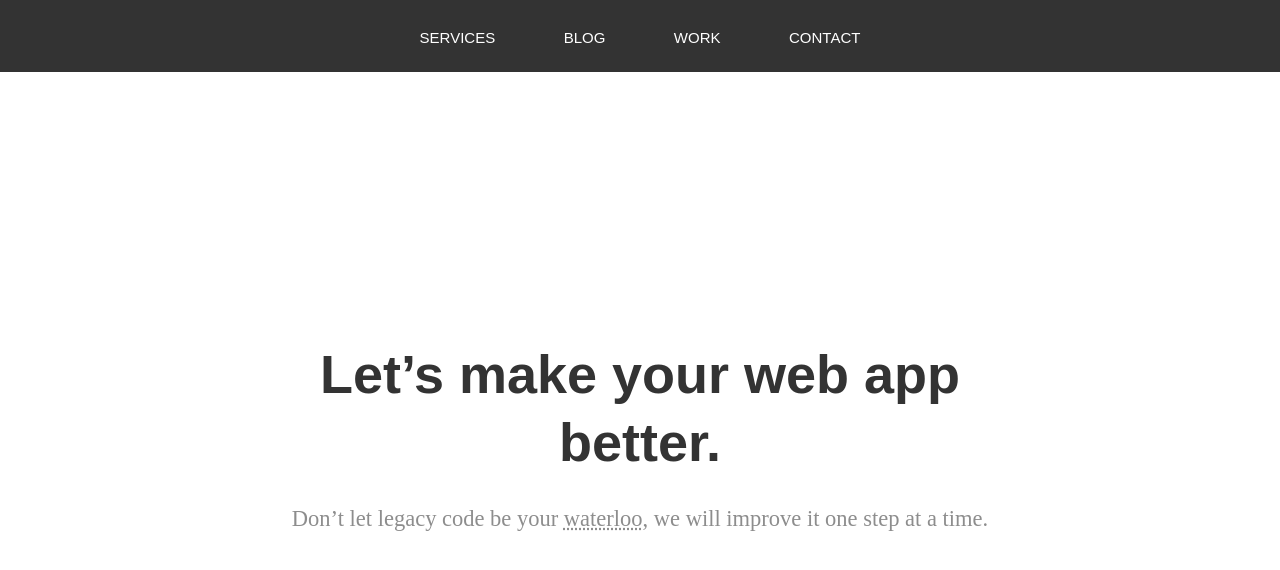
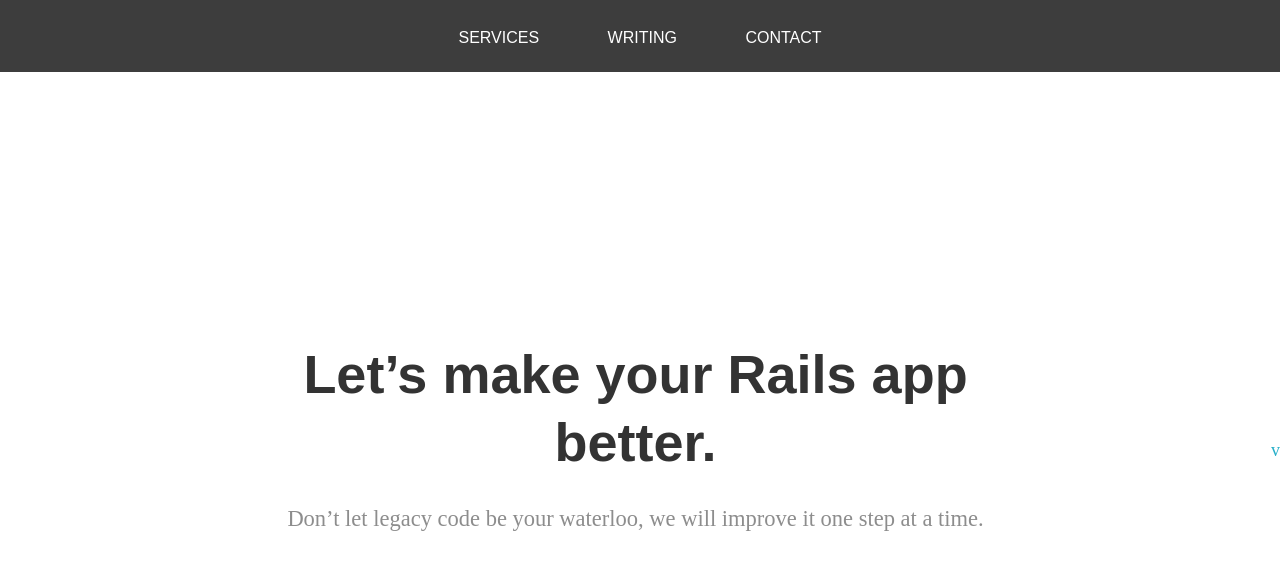
Before and after one commit to sorentwo/soren-website, a Jekyll site: the page built from index.html, in a window 1280 px wide and 900 px high. Shown: the top 570 px of the window. Built offline with Jekyll 4.4.1, drawn with Linux system fonts in a browser that asks for light colours; Markdown is read by kramdown in place of the engine named in the settings; comment, search, counter and statistics services are not loaded; some of the changed text lies outside the part shown.

Commit message:
Index refinement, services additions

```diff
--- a/_layouts/default.html
+++ b/_layouts/default.html
@@ -22,9 +22,8 @@
     <header>
       <nav class="wrapper">
         <a class="logotype" href="/"></a>
-        <a href="#services">Services</a>
-        <a href="/blog">Blog</a>
-        <a href="/work">Work</a>
+        <a href="/#services">Services</a>
+        <a href="/blog">Writing</a>
         <a href="/contact">Contact</a>
       </nav>
     </header>
--- a/_sass/_global.scss
+++ b/_sass/_global.scss
@@ -12,7 +12,7 @@
 
 .wrapper {
   margin: 0 auto;
-  max-width: 720px;
+  max-width: 800px;
   overflow: hidden;
 
   &.room-on-top {
--- a/_sass/_header.scss
+++ b/_sass/_header.scss
@@ -1,8 +1,8 @@
 header {
-  background: $color-dark;
-  height: 4em;
+  background: rgba(51, 51, 51, 0.95);
+  height: line-units(4);
   position: fixed;
-  line-height: 4em;
+  line-height: line-units(4);
   top: 0;
   left: 0;
   width: 100%;
@@ -14,7 +14,7 @@
     a {
       color: $color-white;
       font-family: $font-family-sans;
-      font-size: 15px;
+      font-size: $font-size-smaller;
       margin-right: $grid-unit * 8;
       text-transform: uppercase;
       vertical-align: middle;
--- a/_sass/_services.scss
+++ b/_sass/_services.scss
@@ -1,18 +1,21 @@
 .services {
-  padding: 2em 0;
+  display: flex;
+  flex-flow: row wrap;
+  justify-content: space-around;
+  padding: line-units(2) 0;
 }
 
 .services-title {
-  margin-bottom: 2em;
+  margin-bottom: line-units(2);
   text-align: center;
+  flex: 1 100%;
 }
 
 .services-item {
-  width: (800px - (16 * 2)) / 3;
-  float: left;
-  margin-right: 16px;
+  flex: 50% 0;
+  margin-bottom: line-units(2);
 
-  &:last-of-type {
-    margin-right: 0;
+  &:nth-of-type(odd) {
+    padding-right: 16px;
   }
 }
--- a/index.html
+++ b/index.html
@@ -6,13 +6,15 @@
 <section class="banner">
   <div class="wrapper banner-copy">
     <h2>
-      Let&#8217;s make your web app <br />better.
+      Let&#8217;s make your Rails app <br />better.
     </h2>
 
     <p>
-      Don&#8217;t let legacy code be your <abbr title="ultimate defeat">waterloo</abbr>, we will improve it one step at a time.
+      Don&#8217;t let legacy code be your waterloo, we will improve it one step at a time.
     </p>
   </div>
+
+  <a href="#services">v</a>
 </section>
 
 <section id="services" class="alternate">
@@ -21,11 +23,12 @@
 
     <div class="services-item">
       <img src="http://placehold.it/350x250">
-      <h3>Legacy Upgrade</h3>
+      <h3>Legacy App Upgrade</h3>
       <p>
-        Distill this into distinct services. The services and overall copy
-        are targeted at existing business with production apps that are in
-        trouble.
+        Is the Rails app powering your business on life support (or at least
+        long term support)? Does it seem impossible to upgrade? Don't fall for
+        the big rewrite. Your app has years of insider knowledge baked into
+        it. We will transition it into the modern age safely.
       </p>
     </div>
 
@@ -48,6 +51,16 @@
         trouble.
       </p>
     </div>
+
+    <div class="services-item">
+      <img src="http://placehold.it/350x250">
+      <h3>Monolith Rehabilitation</h3>
+      <p>
+        Distill this into distinct services. The services and overall copy
+        are targeted at existing business with production apps that are in
+        trouble.
+      </p>
+    </div>
   </div>
 </section>
 
```
